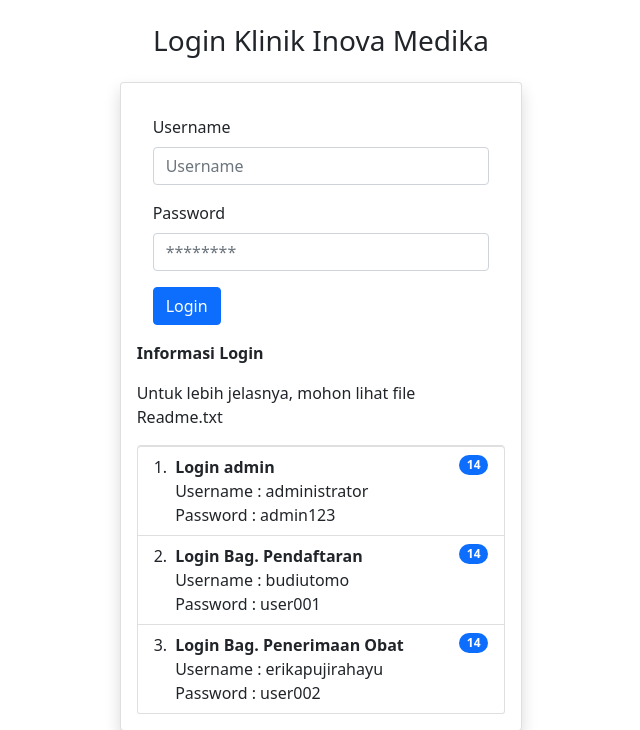
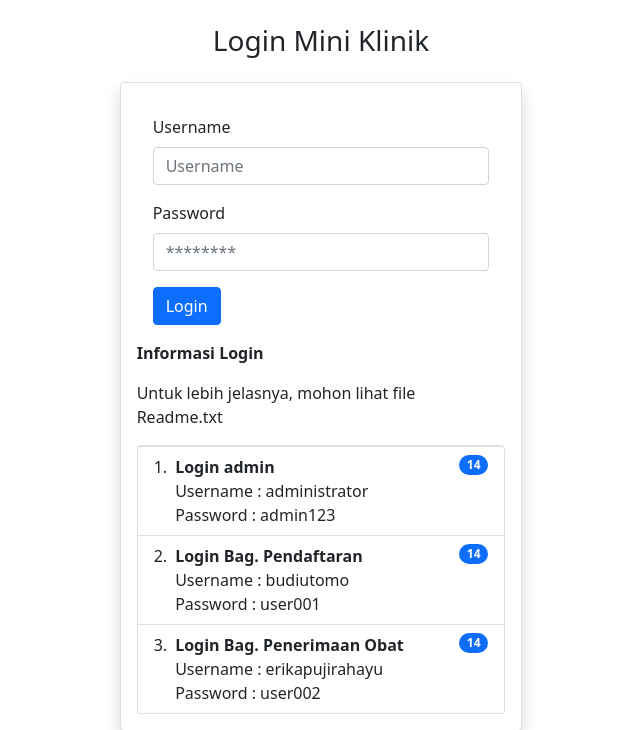
Before and after one commit to Whydandrian/si-klinik, a PHP site: page / in a window 1280 px wide. Shown: the top 730 px of the page, without its empty margins (319-959 px from the left). Run offline with PHP 8.4, Linux system fonts and the light colour scheme.

Commit message:
update judul login

```diff
--- a/index.php
+++ b/index.php
@@ -1,6 +1,6 @@
 <?php include 'layouts/auth/header.php'; ?>
 <div class="container-fluid">
-	<h3 class="d-flex justify-content-center my-4">Login Klinik Inova Medika</h3>
+	<h3 class="d-flex justify-content-center my-4">Login Mini Klinik</h3>
 	<div class="row d-flex justify-content-center my-4">
 		<div class="col-4">
 			<div class="card shadow p-3 mb-5 bg-body rounded">
```
